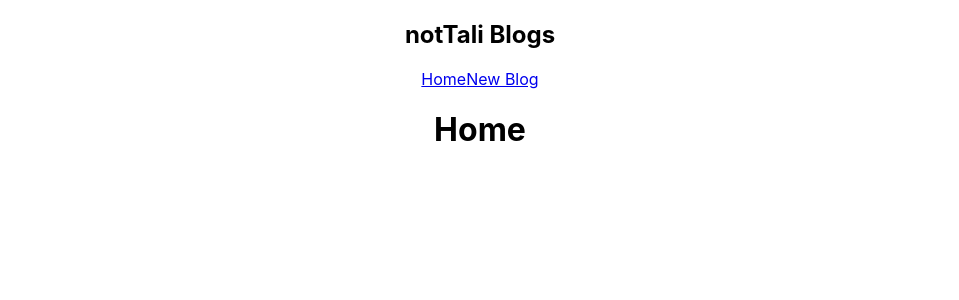
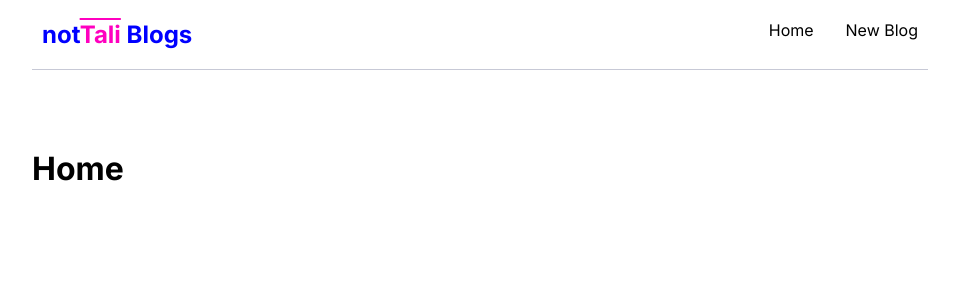
Before and after one commit to notTali/practice, a React (Create React App) app: page / in a window 1280 px wide. Shown: the top 300 px of the page, without its empty margins (160-1119 px from the left). Built offline with nearby package versions, Linux system fonts and the light colour scheme.

Commit message:
CSS styling

```diff
--- a/src/App.css
+++ /dev/null
@@ -1,38 +0,0 @@
-.App {
-  text-align: center;
-}
-
-.App-logo {
-  height: 40vmin;
-  pointer-events: none;
-}
-
-@media (prefers-reduced-motion: no-preference) {
-  .App-logo {
-    animation: App-logo-spin infinite 20s linear;
-  }
-}
-
-.App-header {
-  background-color: #282c34;
-  min-height: 100vh;
-  display: flex;
-  flex-direction: column;
-  align-items: center;
-  justify-content: center;
-  font-size: calc(10px + 2vmin);
-  color: white;
-}
-
-.App-link {
-  color: #61dafb;
-}
-
-@keyframes App-logo-spin {
-  from {
-    transform: rotate(0deg);
-  }
-  to {
-    transform: rotate(360deg);
-  }
-}
--- a/src/App.js
+++ b/src/App.js
@@ -1,4 +1,3 @@
-import './App.css';
 import NavBar from "./NavBar";
 import Home from "./Home"
 
--- a/src/NavBar.js
+++ b/src/NavBar.js
@@ -1,7 +1,7 @@
 const NavBar = () => {
     return (
         <nav className="nav-bar">
-            <h1>notTali Blogs</h1>
+            <h1>not<span>Tali</span> Blogs</h1>
             <div className="links">
                 <a href="/">Home</a>
                 <a href="/create">New Blog</a>
--- a/src/index.css
+++ b/src/index.css
@@ -1,13 +1,42 @@
-body {
-  margin: 0;
-  font-family: -apple-system, BlinkMacSystemFont, 'Segoe UI', 'Roboto', 'Oxygen',
-    'Ubuntu', 'Cantarell', 'Fira Sans', 'Droid Sans', 'Helvetica Neue',
-    sans-serif;
-  -webkit-font-smoothing: antialiased;
-  -moz-osx-font-smoothing: grayscale;
+@import url('https://fonts.googleapis.com/css2?family=Inter:wght@100;200;300;400;500;600;700;800;900&display=swap');
+
+:root{
+  width: 70%;
+  max-width: 1100px;
+  margin: auto;
 }
 
-code {
-  font-family: source-code-pro, Menlo, Monaco, Consolas, 'Courier New',
-    monospace;
+*{
+    margin: 0;
+    font-family: 'Inter', sans-serif;
 }
+
+.nav-bar{
+  /* background-color: aquamarine; */
+  display: flex;
+  justify-content: space-between;
+  padding: 20px 10px;
+  box-shadow: 0px 1px 0px 0px rgb(199, 201, 214);
+  /* box-shadow: 0px 0px 10px ; */
+  /* border-bottom: 1px solid rgb(115, 145, 245); */
+  color: blue;
+  margin-bottom: 5rem;
+}
+.nav-bar span{
+  text-decoration: overline;
+  color: rgb(255, 0, 191);
+}
+
+.nav-bar .links a:nth-child(2){
+  margin-left: 2rem;
+}
+
+a{
+  color: #000;
+  text-decoration: none;
+}
+
+a:hover {
+  color: blue;
+  text-decoration: none;
+}
```
